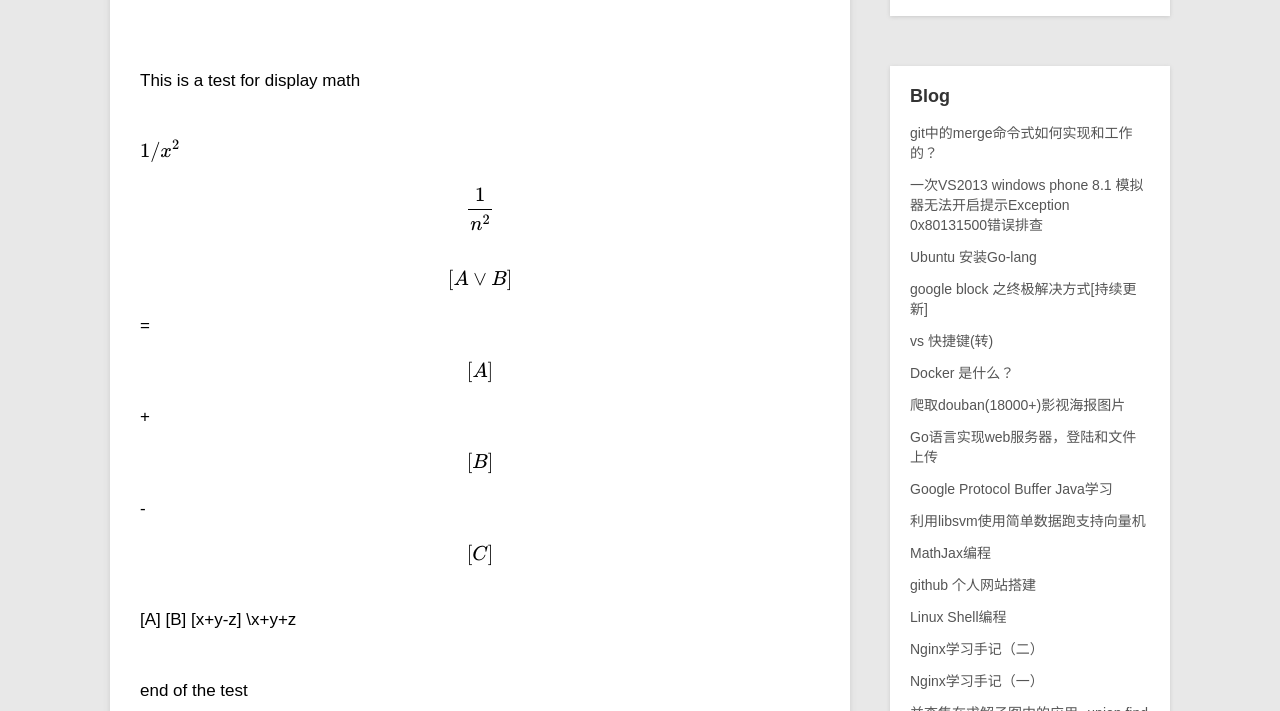
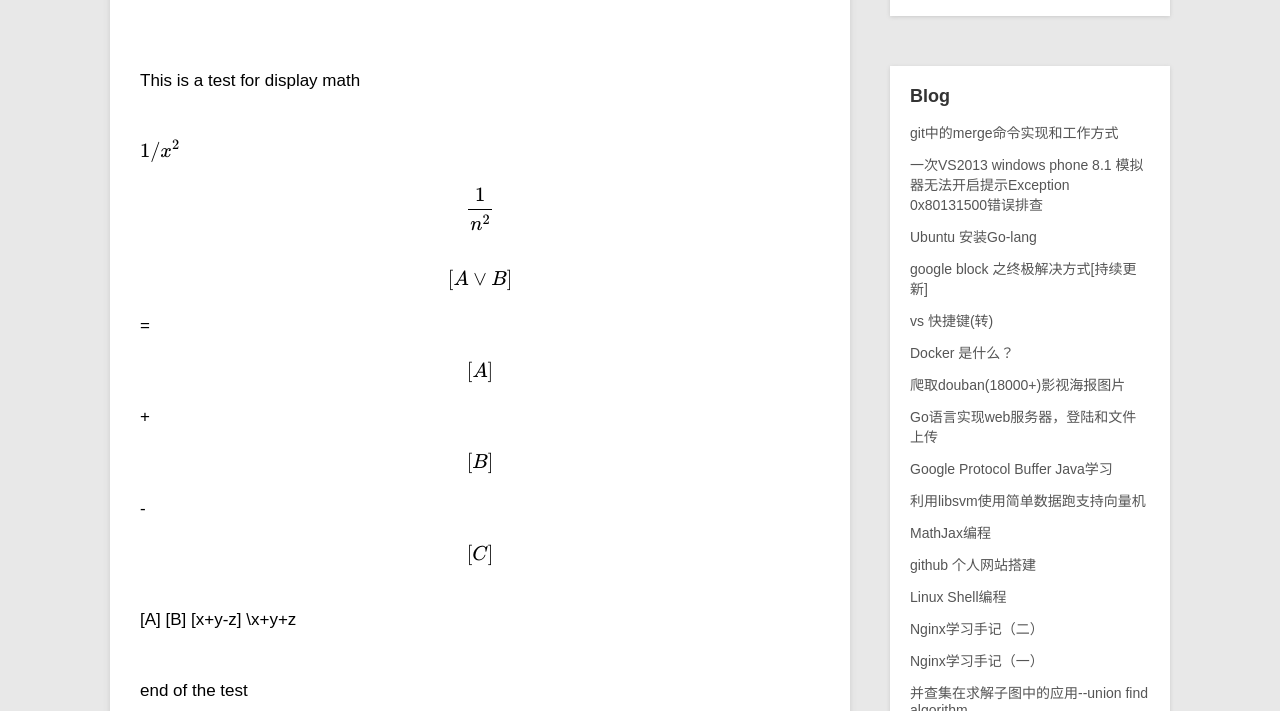
Before and after one commit to swinghu/swinghu.github.com, a Jekyll site: the page built from _posts/blog/2013-12-22-mathjax.md, in a window 1280 px wide and 900 px high, cut to the strip 189-900 px from the top of the window. Built offline with Jekyll 4.4.1, drawn with Linux system fonts in a browser that asks for light colours; formulas are drawn with MathJax 3.

Commit message:
change the title

```diff
--- a/_posts/blog/2014-09-03-How-does-Git-merge-work.md
+++ b/_posts/blog/2014-09-03-How-does-Git-merge-work.md
@@ -1,6 +1,6 @@
 ---
 layout: post
-title: git中的merge命令式如何实现和工作的？
+title: git中的merge命令实现和工作方式
 description: git,github,三向合并，最长公共子序列，merge工作方式
 category: blog
 ---
```
